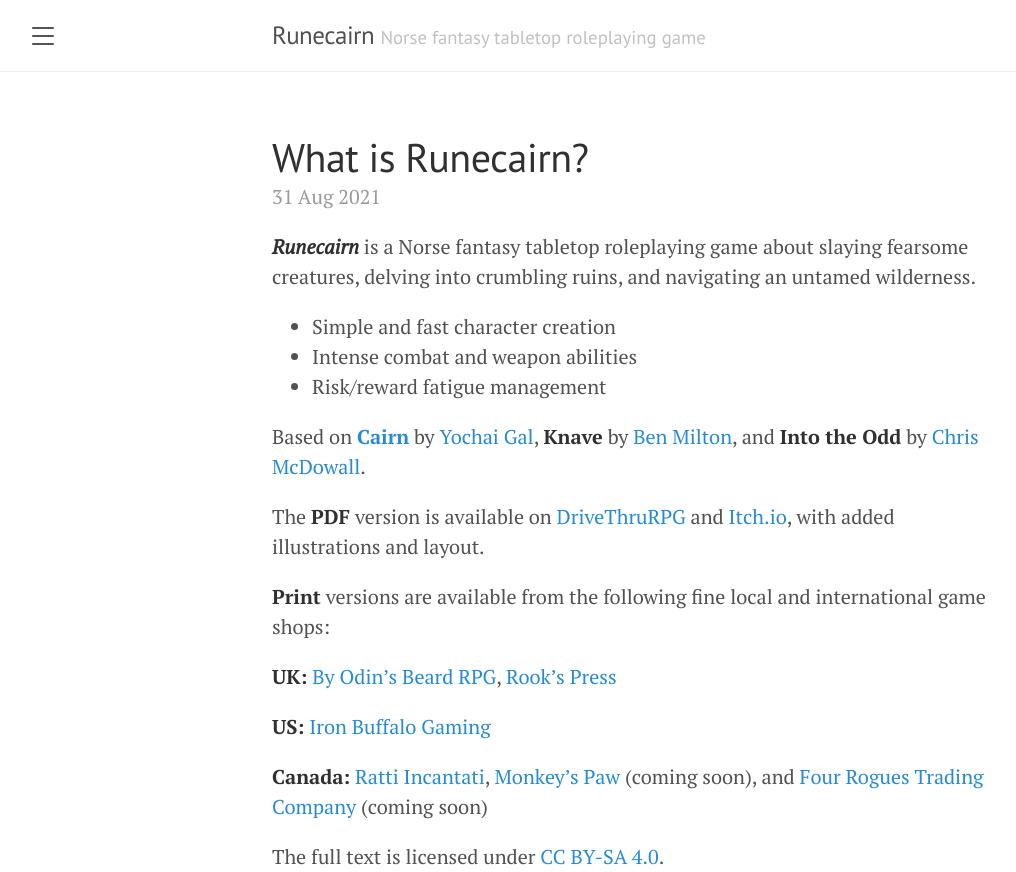
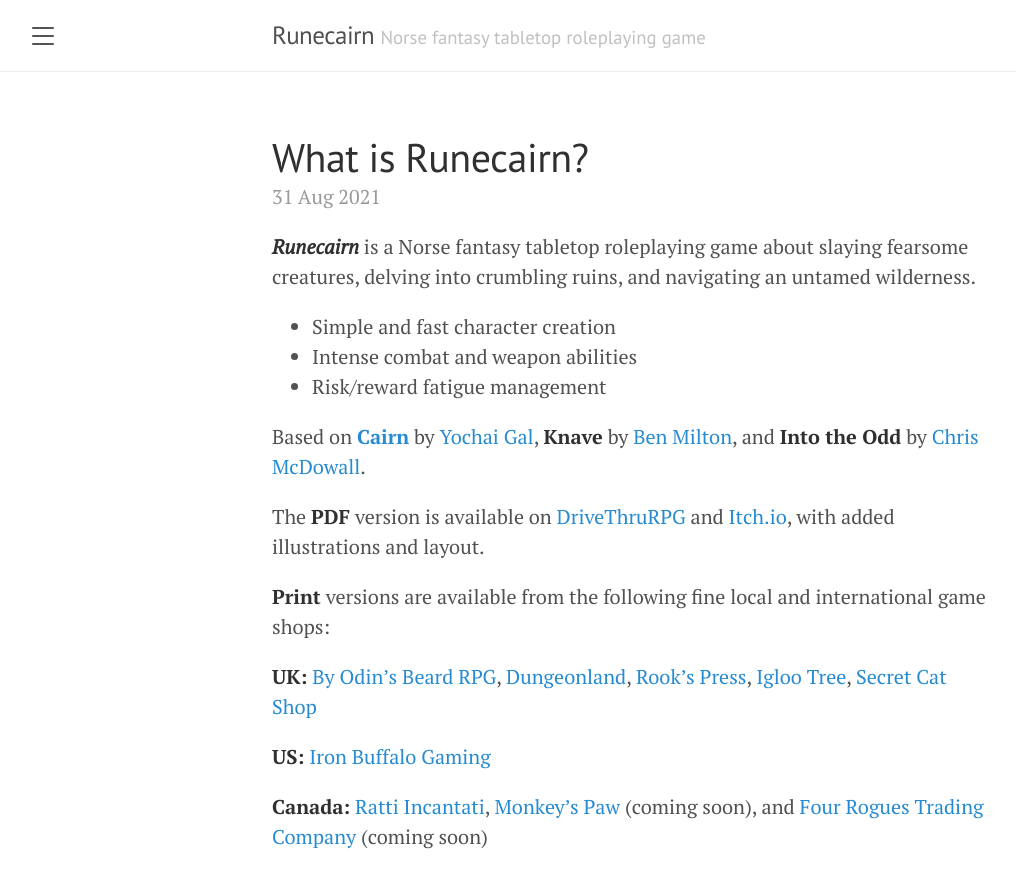
Before and after one commit to byodinsbeardrpg/byodinsbeardrpg.github.io, a Jekyll site: the page built from _posts/2021-08-31-runecairn_srd.md, in a window 1280 px wide. Shown: the top 872 px of the page, without its empty margins (8-1024 px from the left). Built offline with Jekyll 4.4.1, drawn with Linux system fonts in a browser that asks for light colours; grey boxes are pictures that could not be loaded.

Commit message:
Update 2021-08-31-runecairn_srd.md

```diff
--- a/_posts/2021-08-31-runecairn_srd.md
+++ b/_posts/2021-08-31-runecairn_srd.md
@@ -15,7 +15,7 @@
 
 **Print** versions are available from the following fine local and international game shops:
 
-**UK:** [By Odin's Beard RPG](https://shop.byodinsbeardrpg.com/product/runecairn-core-rules), [Rook's Press](https://www.rookspress.com/products/runecairn?_pos=1&_sid=f29e00e46&_ss=r)
+**UK:** [By Odin's Beard RPG](https://shop.byodinsbeardrpg.com/product/runecairn-core-rules), [Dungeonland](https://www.dungeonland.co.uk/home/Runecairn-Core-Rules-p374918252), [Rook's Press](https://www.rookspress.com/products/runecairn?_pos=1&_sid=f29e00e46&_ss=r), [Igloo Tree](https://iglootree.com/runecairn-by-colin-le-sueur-1116-p.asp), [Secret Cat Shop](https://thesecretcatshop.co.uk/products/runecairn?_pos=1&_sid=9dcd3301f&_ss=r)
 
 **US:** [Iron Buffalo Gaming](https://www.ironbuffalogaming.com/)
 
```
